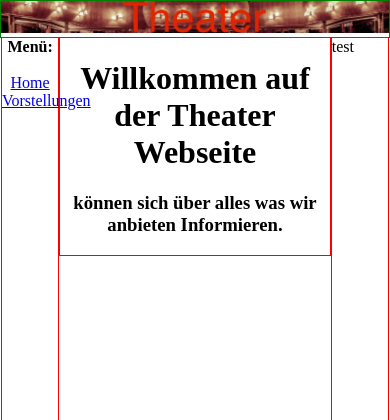
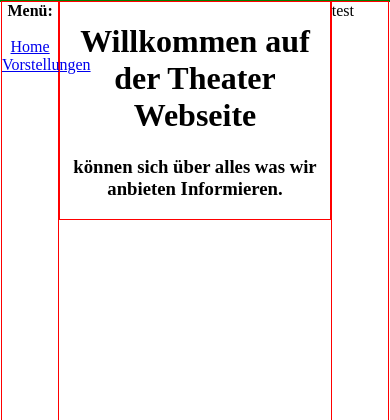
Before and after one commit to 0xChri2/School-Webpages-practice, a PHP site: page / in a window 390 px wide. Shown: the top 420 px of the page. Run offline with PHP 8.4, Linux system fonts and the light colour scheme.

Commit message:
Rubuild Exerscise 2 main.css media screen add

```diff
--- a/Rebulid/Exercise Nr 2/main.css
+++ b/Rebulid/Exercise Nr 2/main.css
@@ -49,3 +49,9 @@ html{
 
     }
 }
+
+@media only screen and (max-width:600px){
+    body img{
+       display: none;
+   }
+}
```
